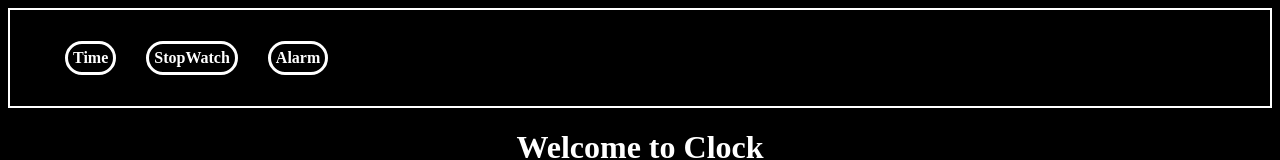
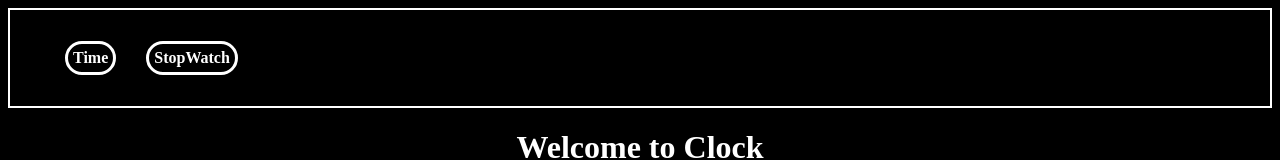
Before and after one commit to Harshit2012/Clock_Website, a plain HTML site: page index.html in a window 1280 px wide. Shown: the top 160 px of the page. Drawn offline with Linux system fonts and the light colour scheme; a web font is replaced by a local one.

Commit message:
Update index.html

```diff
--- a/index.html
+++ b/index.html
@@ -10,7 +10,6 @@
             <ul>
                 <li><img id="gif" src="clock.png"><a href="#digital-clock">Time</a></li>
                 <li><img id="gif" src="stopwatch.png"><a href="#time">StopWatch</a></li>
-                <li><img id="gif" src="alarm.png"><a href="#alarm">Alarm</a></li>
             </ul>
         </nav>
         <h1>Welcome to Clock</h1>
```
